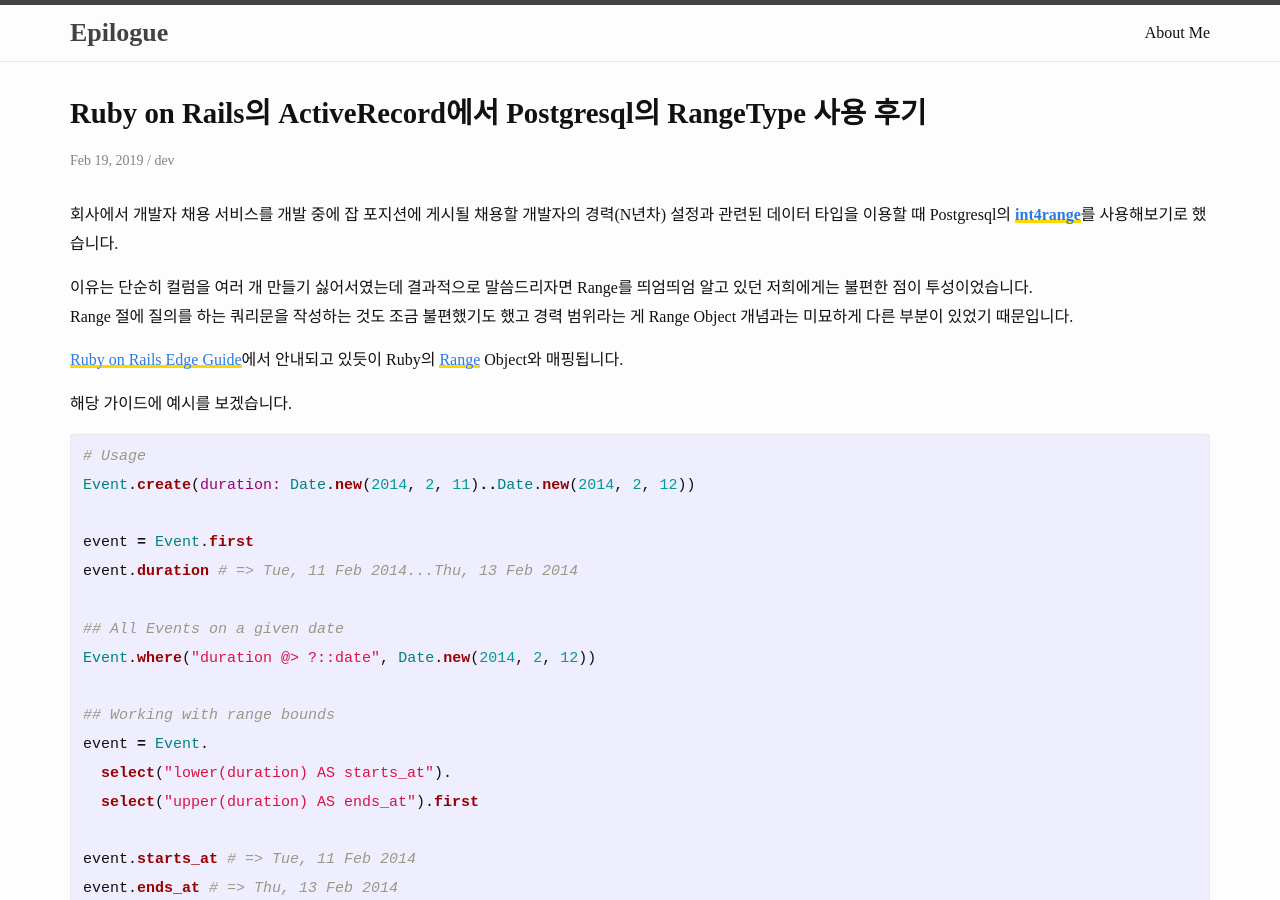
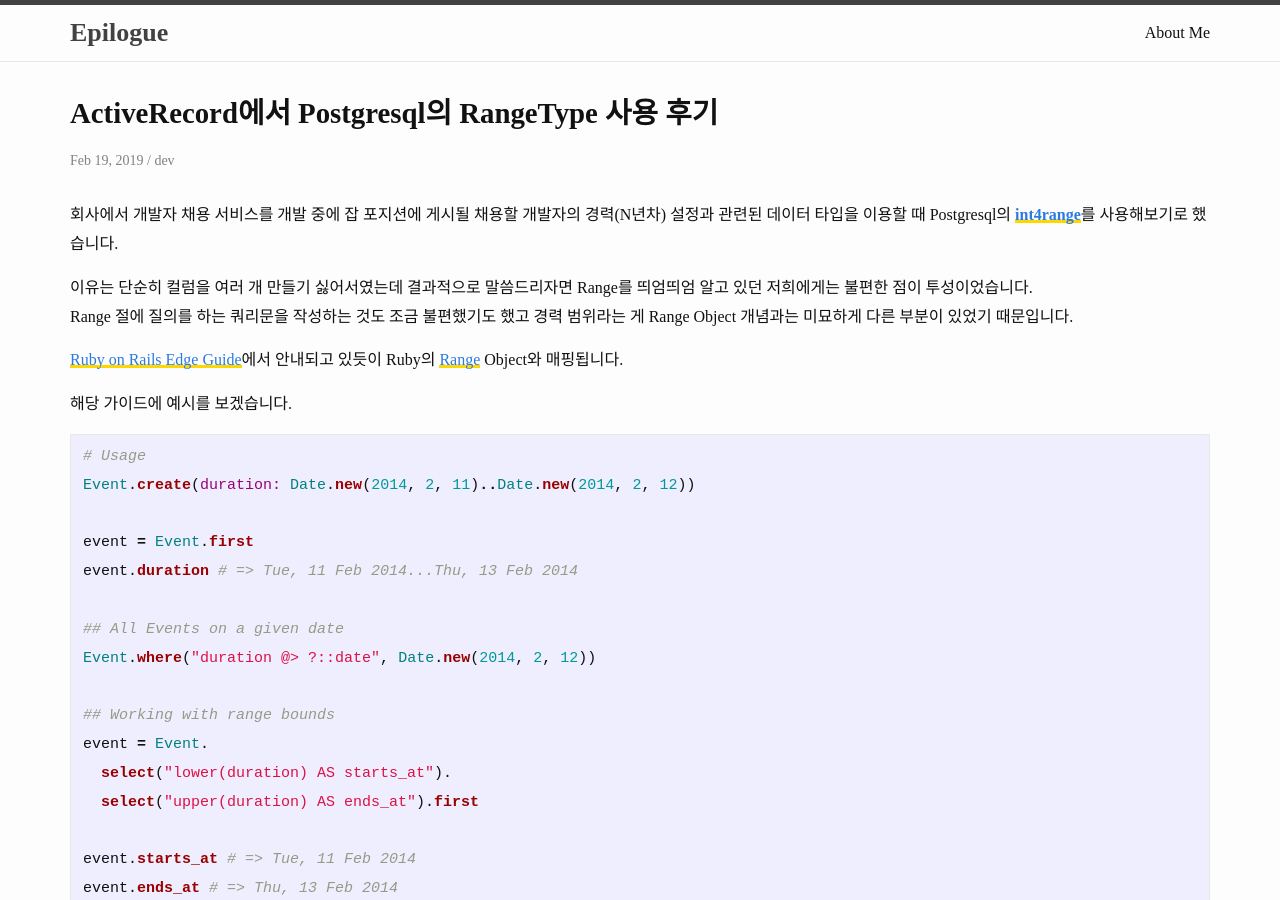
Before and after one commit to dizy64/dizy64.github.io, a Jekyll site: the page built from _posts/2019-02-19-rails-range-type-using-postgresql.md, in a window 1280 px wide and 900 px high. Built offline with Jekyll 4.4.1, drawn with Linux system fonts in a browser that asks for light colours; comment, search, counter and statistics services are not loaded.

Commit message:
fix: 포스팅한 글 제목 수정
너무 길고 조사가 반복되서 앞 부분 생략

```diff
--- a/_posts/2019-02-19-rails-range-type-using-postgresql.md
+++ b/_posts/2019-02-19-rails-range-type-using-postgresql.md
@@ -1,6 +1,6 @@
 ---
 layout: post
-title: Ruby on Rails의 ActiveRecord에서 Postgresql의 RangeType 사용 후기
+title: ActiveRecord에서 Postgresql의 RangeType 사용 후기
 date: 2019-02-19 22:40:15 +0900
 categories: 'dev'
 ---
```
